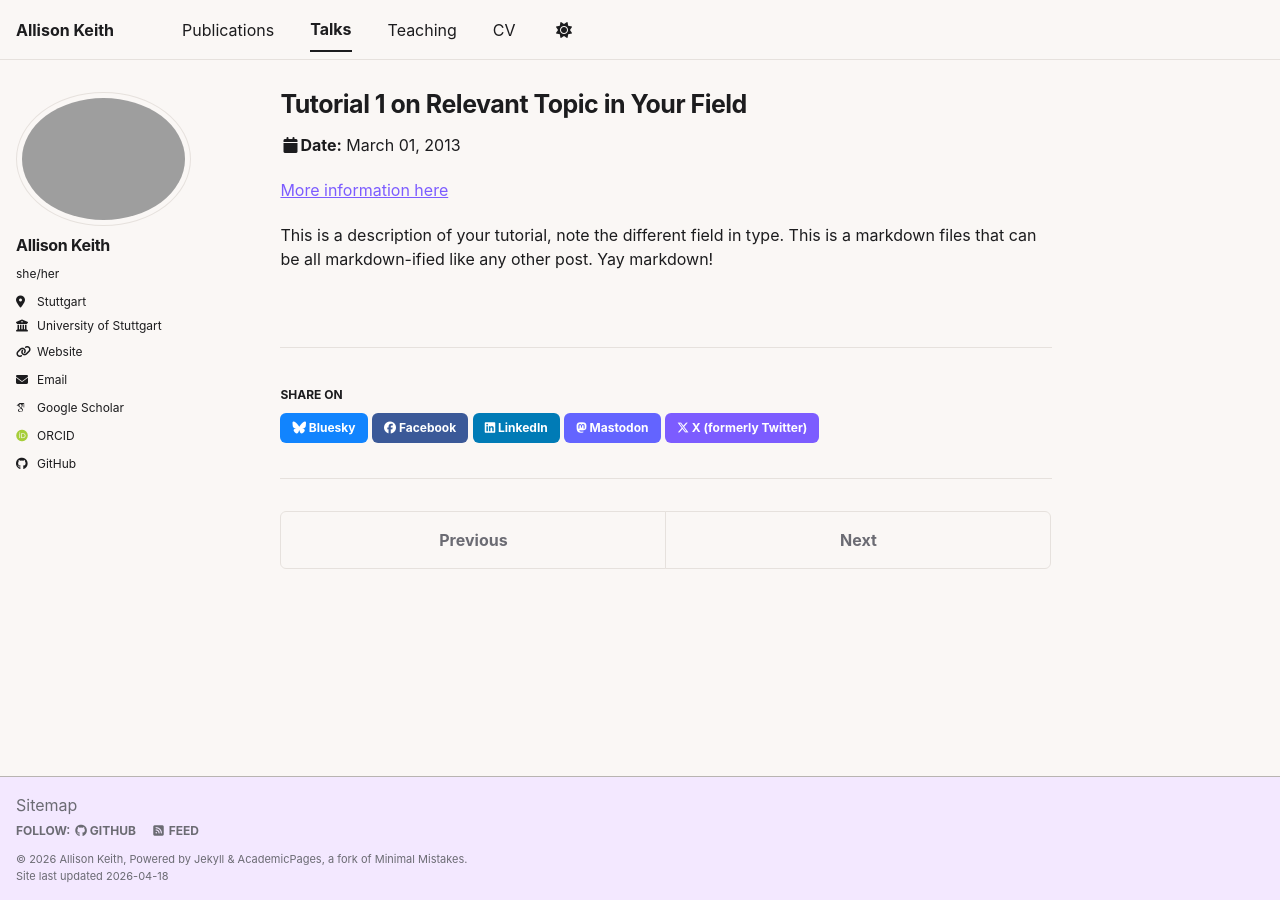
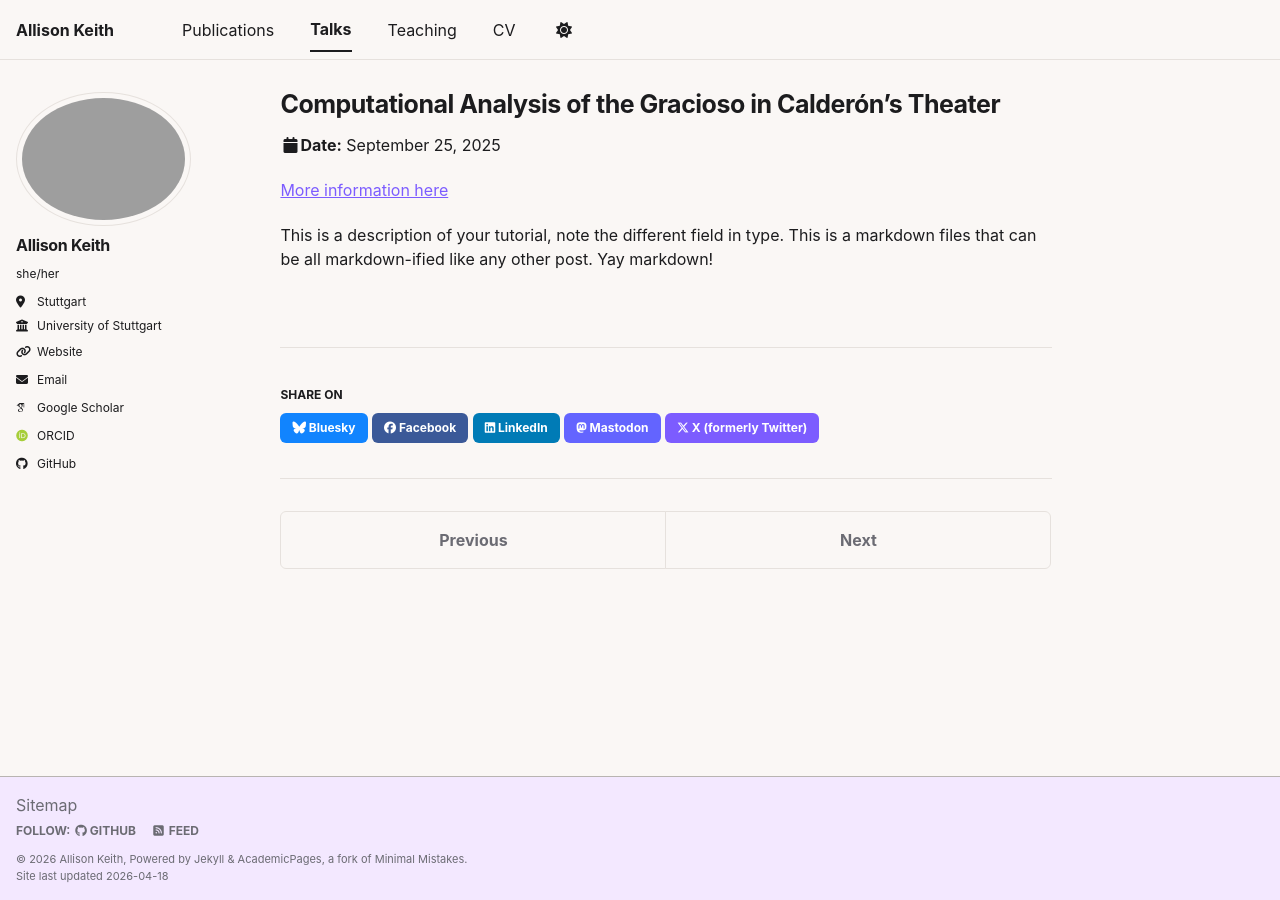
Before and after one commit to allisonakeith/allisonakeith.github.io, a Jekyll site: the page built from _talks/2013-03-01-tutorial-1.md, in a window 1280 px wide. Built offline with Jekyll 4.4.1, drawn with Linux system fonts in a browser that asks for light colours; some web fonts are replaced; a script bundle is joined from its source files by our own code; library files that are not in the unit come from our copies.

Commit message:
updated talk

```diff
--- a/_talks/2013-03-01-tutorial-1.md
+++ b/_talks/2013-03-01-tutorial-1.md
@@ -1,11 +1,11 @@
 ---
-title: "Tutorial 1 on Relevant Topic in Your Field"
+title: "Computational Analysis of the Gracioso in Calderón’s Theater"
 collection: talks
-type: "Tutorial"
+type: "Conference Presentation"
 permalink: /talks/2013-03-01-tutorial-1
-venue: "UC-Berkeley Institute for Testing Science"
-date: 2013-03-01
-location: "Berkeley, CA, USA"
+venue: "Romanistiktag-Section 10, University of Konstanz"
+date: 2025-09-25
+location: "Konstanz, Germany"
 ---
 
 [More information here](http://exampleurl.com)
```
